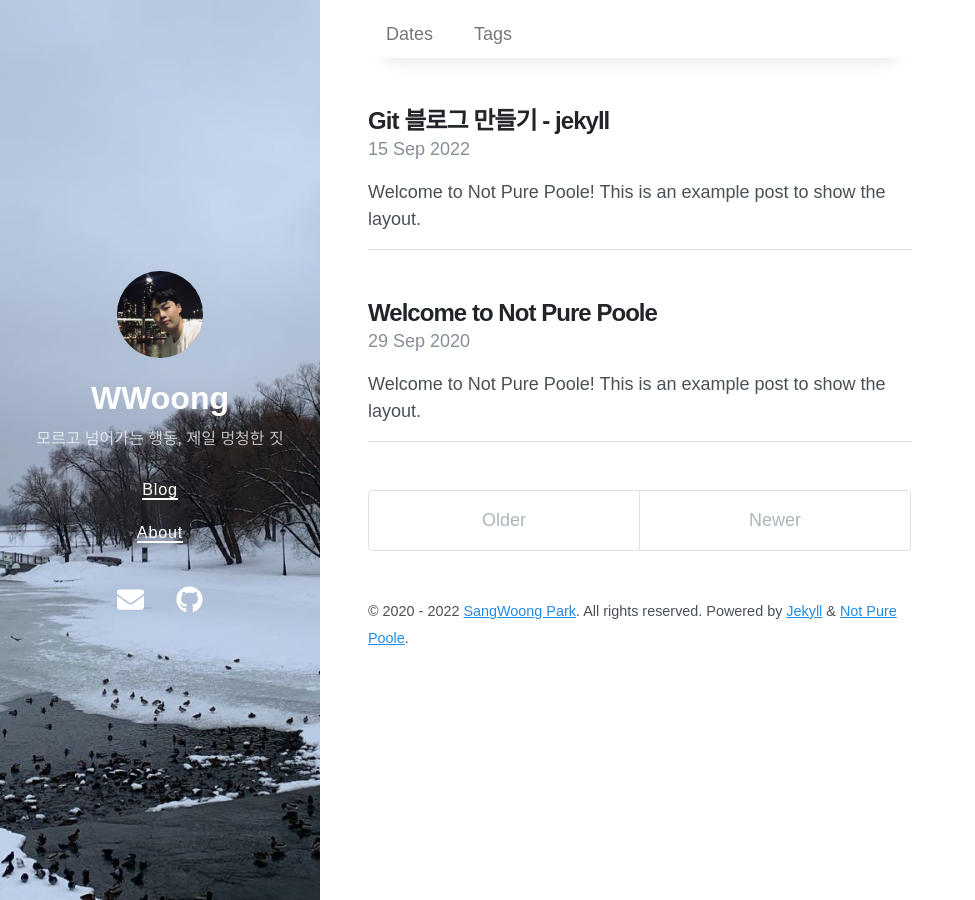
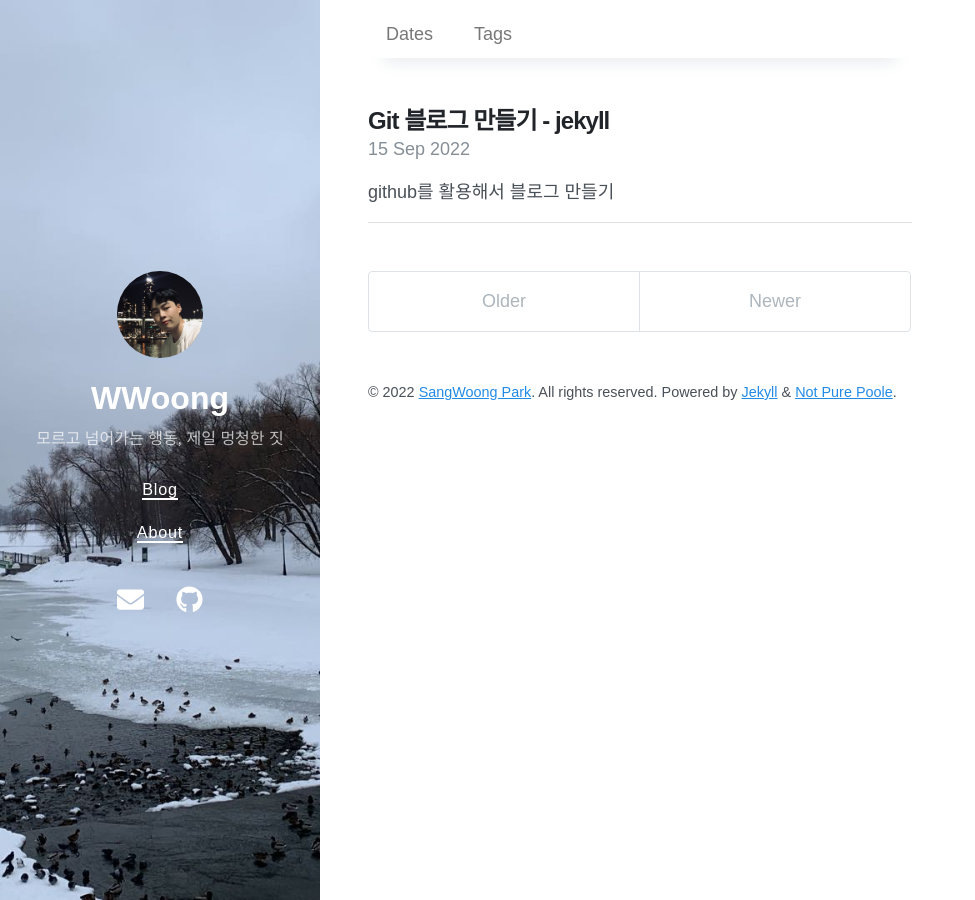
Before and after one commit to sangwoong12/sangwoong12.github.io, a Jekyll site: the page built from index.html, in a window 1280 px wide. Shown: the whole page, without its empty margins (0-975 px from the left). Built offline with Jekyll 4.4.1, drawn with Linux system fonts in a browser that asks for light colours; nearby versions of some CDN libraries; the list of posts is cut into pages by our own code; part of the change alters nothing that is shown.

Commit message:
최종 수정본

```diff
--- a/_posts/2020-09-29-welcome-to-not-pure-poole.md
+++ /dev/null
@@ -1,169 +0,0 @@
----
-layout: post
-title: Welcome to Not Pure Poole
-date: 2020-09-29 23:18 +0800
-last_modified_at: 2020-10-01 01:08:25 +0800
-tags: [jekyll theme, jekyll, tutorial]
-toc:  true
----
-Welcome to **Not Pure Poole**! This is an example post to show the layout.
-{: .message }
-
-First, do you notice the TOC on the right side? Try to scroll down to read this post, you'll find that the TOC is always sticky in the viewport.
-
-Cum sociis natoque penatibus et magnis <a href="#">dis parturient montes</a>, nascetur ridiculus mus. *Aenean eu leo quam.* Pellentesque ornare sem lacinia quam venenatis vestibulum. Sed posuere consectetur est at lobortis. Cras mattis consectetur purus sit amet fermentum.
-
-> Curabitur blandit tempus porttitor. Nullam quis risus eget urna mollis ornare vel eu leo. Nullam id dolor id nibh ultricies vehicula ut id elit.
-
-Etiam porta **sem malesuada magna** mollis euismod. Cras mattis consectetur purus sit amet fermentum. Aenean lacinia bibendum nulla sed consectetur.
-
-## Inline HTML elements
-
-HTML defines a long list of available inline tags, a complete list of which can be found on the [Mozilla Developer Network](https://developer.mozilla.org/en-US/docs/Web/HTML/Element).
-
-- **To bold text**, use `<strong>`.
-- *To italicize text*, use `<em>`.
-- <mark>To highlight</mark>, use `<mark>`.
-- Abbreviations, like <abbr title="HyperText Markup Langage">HTML</abbr> should use `<abbr>`, with an optional `title` attribute for the full phrase.
-- Citations, like <cite>&mdash; Mark Otto</cite>, should use `<cite>`.
-- <del>Deleted</del> text should use `<del>` and <ins>inserted</ins> text should use `<ins>`.
-- Superscript <sup>text</sup> uses `<sup>` and subscript <sub>text</sub> uses `<sub>`.
-
-Most of these elements are styled by browsers with few modifications on our part.
-
-## Footnotes
-
-Footnotes are supported as part of the Markdown syntax. Here's one in action. Clicking this number[^fn-sample_footnote] will lead you to a footnote. The syntax looks like:
-
-{% highlight text %}
-Clicking this number[^fn-sample_footnote]
-{% endhighlight %}
-
-Each footnote needs the `^fn-` prefix and a unique ID to be referenced for the footnoted content. The syntax for that list looks something like this:
-
-{% highlight text %}
-[^fn-sample_footnote]: Handy! Now click the return link to go back.
-{% endhighlight %}
-
-You can place the footnoted content wherever you like. Markdown parsers should properly place it at the bottom of the post.
-
-## Heading
-
-Vivamus sagittis lacus vel augue rutrum faucibus dolor auctor. Duis mollis, est non commodo luctus, nisi erat porttitor ligula, eget lacinia odio sem nec elit. Morbi leo risus, porta ac consectetur ac, vestibulum at eros.
-
-### Code
-
-Inline code is available with the `<code>` element. Snippets of multiple lines of code are supported through Rouge. Longer lines will automatically scroll horizontally when needed. You may also use code fencing (triple backticks) for rendering code.
-
-{% highlight js %}
-// Example can be run directly in your JavaScript console
-
-// Create a function that takes two arguments and returns the sum of those arguments
-var adder = new Function("a", "b", "return a + b");
-
-// Call the function
-adder(2, 6);
-// > 8
-{% endhighlight %}
-
-You may also optionally show code snippets with line numbers. Add `linenos` to the Rouge tags.
-
-{% highlight js linenos %}
-// Example can be run directly in your JavaScript console
-
-// Create a function that takes two arguments and returns the sum of those arguments
-var adder = new Function("a", "b", "return a + b");
-
-// Call the function
-adder(2, 6);
-// > 8
-{% endhighlight %}
-
-Aenean lacinia bibendum nulla sed consectetur. Etiam porta sem malesuada magna mollis euismod. Fusce dapibus, tellus ac cursus commodo, tortor mauris condimentum nibh, ut fermentum massa.
-
-### Lists
-
-Cum sociis natoque penatibus et magnis dis parturient montes, nascetur ridiculus mus. Aenean lacinia bibendum nulla sed consectetur. Etiam porta sem malesuada magna mollis euismod. Fusce dapibus, tellus ac cursus commodo, tortor mauris condimentum nibh, ut fermentum massa justo sit amet risus.
-
-- Praesent commodo cursus magna, vel scelerisque nisl consectetur et.
-- Donec id elit non mi porta gravida at eget metus.
-- Nulla vitae elit libero, a pharetra augue.
-
-Donec ullamcorper nulla non metus auctor fringilla. Nulla vitae elit libero, a pharetra augue.
-
-1. Vestibulum id ligula porta felis euismod semper.
-2. Cum sociis natoque penatibus et magnis dis parturient montes, nascetur ridiculus mus.
-3. Maecenas sed diam eget risus varius blandit sit amet non magna.
-
-Cras mattis consectetur purus sit amet fermentum. Sed posuere consectetur est at lobortis.
-
-<dl>
-  <dt>HyperText Markup Language (HTML)</dt>
-  <dd>The language used to describe and define the content of a Web page</dd>
-
-  <dt>Cascading Style Sheets (CSS)</dt>
-  <dd>Used to describe the appearance of Web content</dd>
-
-  <dt>JavaScript (JS)</dt>
-  <dd>The programming language used to build advanced Web sites and applications</dd>
-</dl>
-
-Integer posuere erat a ante venenatis dapibus posuere velit aliquet. Morbi leo risus, porta ac consectetur ac, vestibulum at eros. Nullam quis risus eget urna mollis ornare vel eu leo.
-
-### Images
-
-Quisque consequat sapien eget quam rhoncus, sit amet laoreet diam tempus. Aliquam aliquam metus erat, a pulvinar turpis suscipit at.
-
-![placeholder](http://placehold.it/800x400 "Large example image")
-![placeholder](http://placehold.it/400x200 "Medium example image")
-![placeholder](http://placehold.it/200x200 "Small example image")
-
-Align to the center by adding `class="align-center"`:
-
-![placeholder](http://placehold.it/400x200 "Medium example image"){: .align-center}
-
-### Tables
-
-Aenean lacinia bibendum nulla sed consectetur. Lorem ipsum dolor sit amet, consectetur adipiscing elit.
-
-<table>
-  <thead>
-    <tr>
-      <th>Name</th>
-      <th>Upvotes</th>
-      <th>Downvotes</th>
-    </tr>
-  </thead>
-  <tfoot>
-    <tr>
-      <td>Totals</td>
-      <td>21</td>
-      <td>23</td>
-    </tr>
-  </tfoot>
-  <tbody>
-    <tr>
-      <td>Alice</td>
-      <td>10</td>
-      <td>11</td>
-    </tr>
-    <tr>
-      <td>Bob</td>
-      <td>4</td>
-      <td>3</td>
-    </tr>
-    <tr>
-      <td>Charlie</td>
-      <td>7</td>
-      <td>9</td>
-    </tr>
-  </tbody>
-</table>
-
-Nullam id dolor id nibh ultricies vehicula ut id elit. Sed posuere consectetur est at lobortis. Nullam quis risus eget urna mollis ornare vel eu leo.
-
------
-
-Want to see something else added? <a href="https://github.com/vszhub/not-pure-poole/issues/new">Open an issue.</a>
-
-[^fn-sample_footnote]: Handy! Now click the return link to go back.
--- a/_posts/2022-09-15-first-make-blog.md
+++ b/_posts/2022-09-15-first-make-blog.md
@@ -6,8 +6,6 @@ last_modified_at: 2022-09-15 19:30:00 +0800
 tags: []
 toc:  true
 ---
-Welcome to **Not Pure Poole**! This is an example post to show the layout.
-{: .message }
 
 # github를 활용해서 블로그 만들기
 
```
